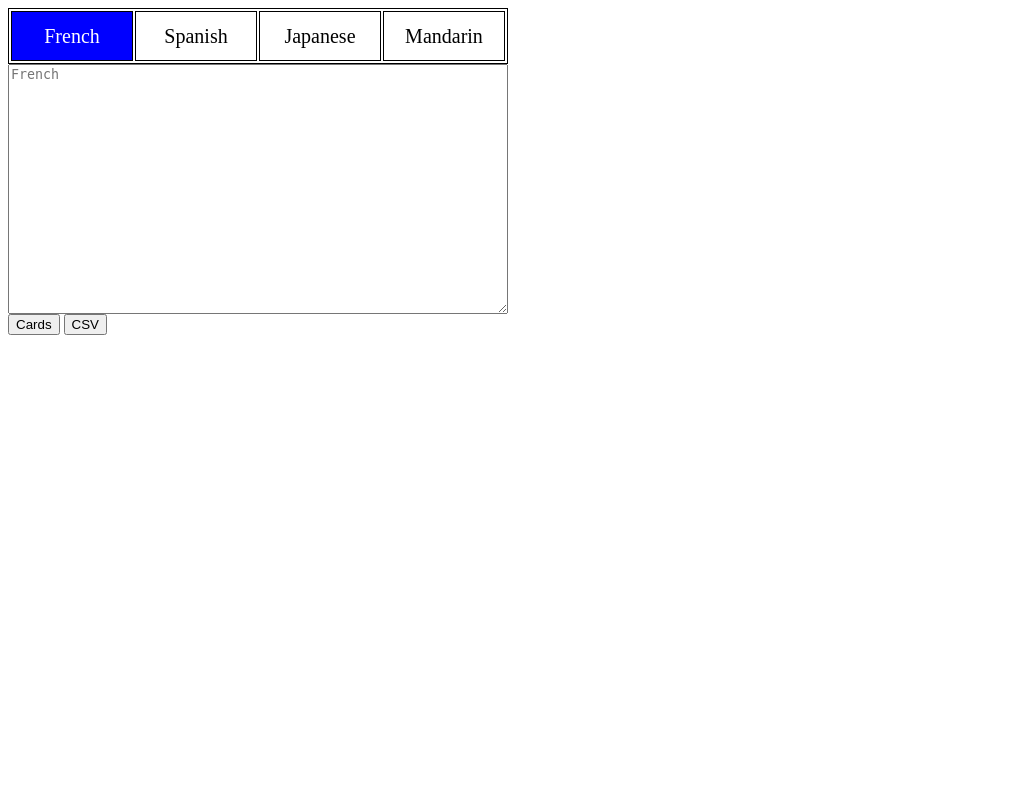
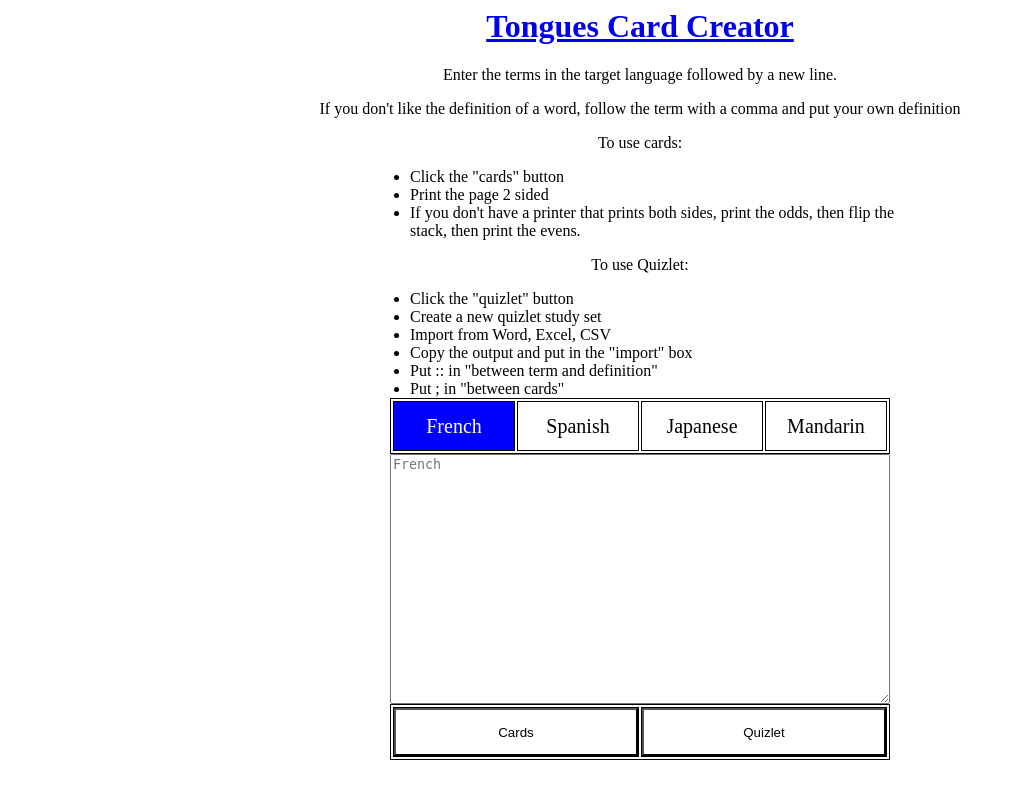
Before and after one commit to computernate/LanguageCards, a Flask app: page / in a window 1280 px wide. Shown: the whole page, without its empty margins (0-1015 px from the left). Run offline with Flask 2, Linux system fonts and the light colour scheme.

Commit message:
cleaned cards

```diff
--- a/templates/card_create.html
+++ b/templates/card_create.html
@@ -1,7 +1,7 @@
 
 <html>
   <head>
-    <title>To Array</title>
+    <title>Tongues Card Creator</title>
 	<meta http-equiv="Content-Type" content="text/html; charset=UTF-8">
 	<style>
 		table{
@@ -28,16 +28,47 @@
             display:none;
             height:250px;
             width:500px;
+            margin:0px auto;
         }
         #headTable{
             width:500px;
+            margin:0px auto;
         }
         #headTable td{
             height:50px;
             font-size:20px;
+            background-color:white;
+        }
+
+        #buttons{
+            width:500px;
+            margin:0px auto;
+        }
+        #buttons td{
+            height:50px;
+            font-size:20px;
+            padding:0px
+        }
+        #buttons input{
+            width:100%;
+            height:100%;
+            background-color:white;
+        }
+        #buttons input:hover{
+            background-color:#8888FF;
+        }
+        #headTable td:hover{
+            background-color:#8888FF;
+        }
+        #instructions h1, #instructions p{
+            text-align:center;
+        }
+        ul{
+            width: 500px;
+            margin:0px auto
         }
 		@media print{
-			textarea, input, #count, #headTable{
+			textarea, input, #count, #headTable, #instructions, #buttons{
                 height:0px;
                 margin:0px;
                 padding:0px;
@@ -54,6 +85,26 @@
 
   <body onload="changeInput('French')">
     <div id="container">
+        <div id="instructions">
+            <h1><a href="http://tongueslanguagegames.com">Tongues Card Creator</a></h1>
+            <p>Enter the terms in the target language followed by a new line.</p>
+            <p>If you don't like the definition of a word, follow the term with a comma and put your own definition</p>
+            <p>To use cards:</p>
+            <ul>
+                <li>Click the "cards" button</li>
+                <li>Print the page 2 sided</li>
+                <li>If you don't have a printer that prints both sides, print the odds, then flip the stack, then print the evens.</li>
+            </ul>
+            <p>To use Quizlet:</p>
+            <ul>
+                <li>Click the "quizlet" button</li>
+                <li>Create a new quizlet study set</li>
+                <li>Import from Word, Excel, CSV</li>
+                <li>Copy the output and put in the "import" box</li>
+                <li>Put :: in "between term and definition"</li>
+                <li>Put ; in "between cards"</li>
+            </ul>
+        </div>
         <table id="headTable">
             <tr>
                 <td onclick="changeInput('French')" id="headFrench">French</td>
@@ -67,8 +118,10 @@
         <textarea placeholder = "Japanese" id="inputJapanese"></textarea>
         <textarea placeholder = "Mandarin" id="inputMandarin"></textarea>
 		<div id='count'></div>
-        <input id="run" type="button" value="Cards" onclick="run()" />
-        <input id="Make CSV" type="button" value="CSV" onclick="runCSV()" />
+        <table id="buttons">
+            <td><input id="run" type="button" value="Cards" onclick="run()" /></td>
+            <td><input id="Make Quizlet" type="button" value="Quizlet" onclick="runCSV()" /></td>
+        </table>
         <div id="output">
 
 		</div>
@@ -77,6 +130,7 @@
 
 const cols = 5;
 const rows = 7;
+const buttons = '<td><input id="run" type="button" value="Cards" onclick="run()" /></td><td><input id="Make Quizlet" type="button" value="Quizlet" onclick="runCSV()" /></td>';
 
 function changeInput(lang){
     var languages = ['French', 'Spanish', 'Japanese', 'Mandarin'];
@@ -92,6 +146,7 @@ function changeInput(lang){
 
 
 async function run(lang){
+    document.getElementById('buttons').innerHTML = "<td>LOADING</td>"
 	var frenchData = document.getElementById("inputFrench").value.split('\n');
 	var spanishData = document.getElementById("inputSpanish").value.split('\n');
 	var japaneseData = document.getElementById("inputJapanese").value.split('\n');
@@ -111,7 +166,7 @@ async function run(lang){
         var final_data = ""
         var length=returned_data.length;
 
-        for(var a=0;a<pages;a++){
+        for(let a=0;a<pages;a++){
 
             for_counter = (a==pages-1)?length%(cols*rows):cols*rows;
             final_data+="<table>"
@@ -126,18 +181,28 @@ async function run(lang){
                 final_data+="<p>"+curr_data.translation+"</p></td>";
             }
 
+            console.log(returned_data)
+            if(returned_data.length%(rows*cols)<5){
+                console.log(returned_data.length%(rows*cols))
+                for(let b=0;b<5-returned_data.length%(rows*cols);b++){
+                    final_data+="<td></td>"
+                }
+                final_data+='</tr>'
+            }
+            console.log(returned_data)
             final_data+="</table><table>"
 
             seen_end=false;
-            for(var b=0;b<rows;b++){
+            for(let b=0;b<rows;b++){
                 final_data+="<tr>"
-                for(var c=(cols-1);c>=0;c--){
+                for(let c=(cols-1);c>=0;c--){
                     var working_data=returned_data[(b*cols)+c+(a*cols*rows)]
                     if(working_data==undefined){
                         if(c==cols-1 && seen_end){
                             final_data+="</tr>"
                             final_data+="</table>"
                             document.getElementById("output").innerHTML=final_data;
+                            document.getElementById("buttons").innerHTML = buttons;
                             return;
                         }
                         seen_end=true;
@@ -162,6 +227,7 @@ async function run(lang){
 
 
 async function runCSV(lang){
+    document.getElementById('buttons').innerHTML = "<td>LOADING</td>"
 	var frenchData = document.getElementById("inputFrench").value.split('\n');
 	var spanishData = document.getElementById("inputSpanish").value.split('\n');
 	var japaneseData = document.getElementById("inputJapanese").value.split('\n');
@@ -185,6 +251,7 @@ async function runCSV(lang){
     	}
     	return_string += "</div>"
         document.getElementById("output").innerHTML=return_string;
+        document.getElementById("buttons").innerHTML = buttons;
     })
 }
 
```
